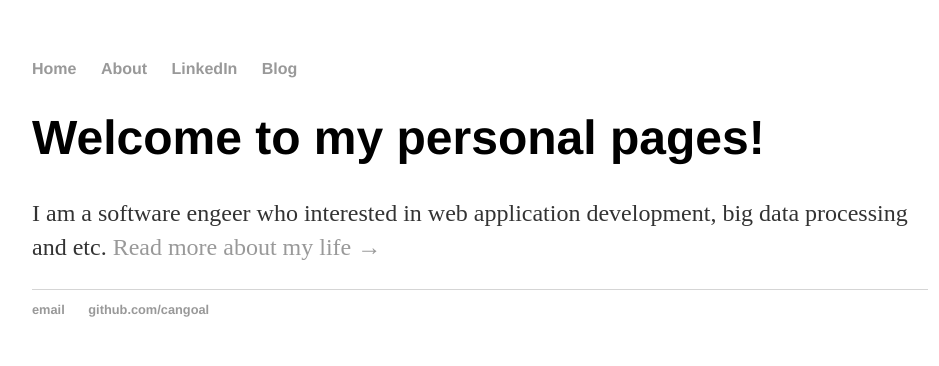
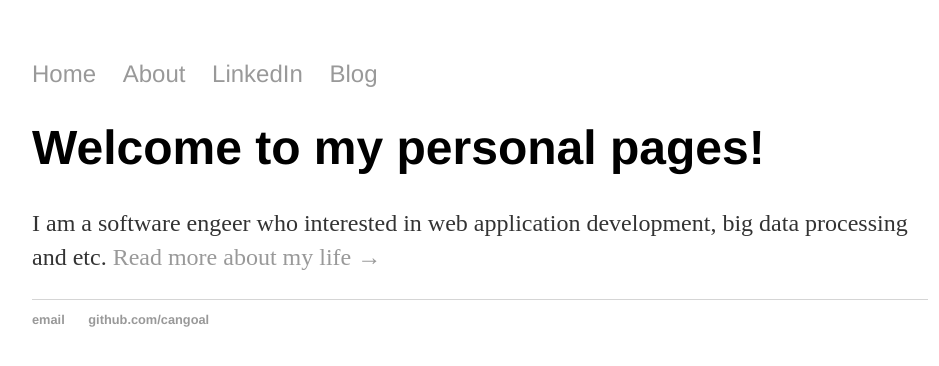
Before and after one commit to cangoal/cangoal.github.io, a Jekyll site: the page built from index.html, in a window 1280 px wide. Shown: the top 366 px of the page, without its empty margins (160-1099 px from the left). Built offline with Jekyll 4.4.1, drawn with Linux system fonts in a browser that asks for light colours.

Commit message:
Update main.css

```diff
--- a/css/main.css
+++ b/css/main.css
@@ -6,8 +6,16 @@ nav ul, footer ul {
     font-family:'Helvetica', 'Arial', 'Sans-Serif';
     padding: 0px;
     list-style: none;
+
+}
+nav ul{
+    font-size: 1.5em;
+}
+footer ul{
     font-weight: bold;
+
 }
+
 nav ul li, footer ul li {
     display: inline;
     margin-right: 20px;
```
